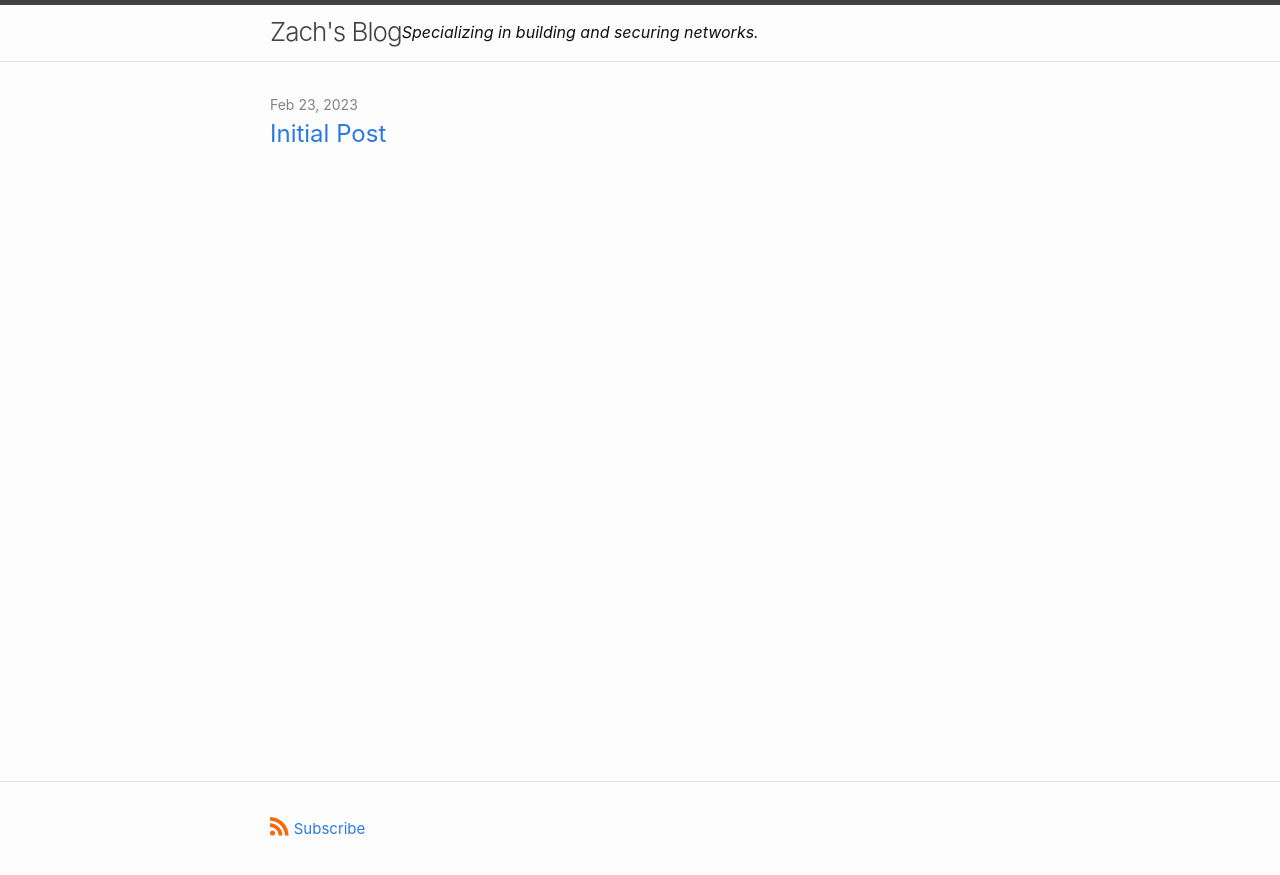
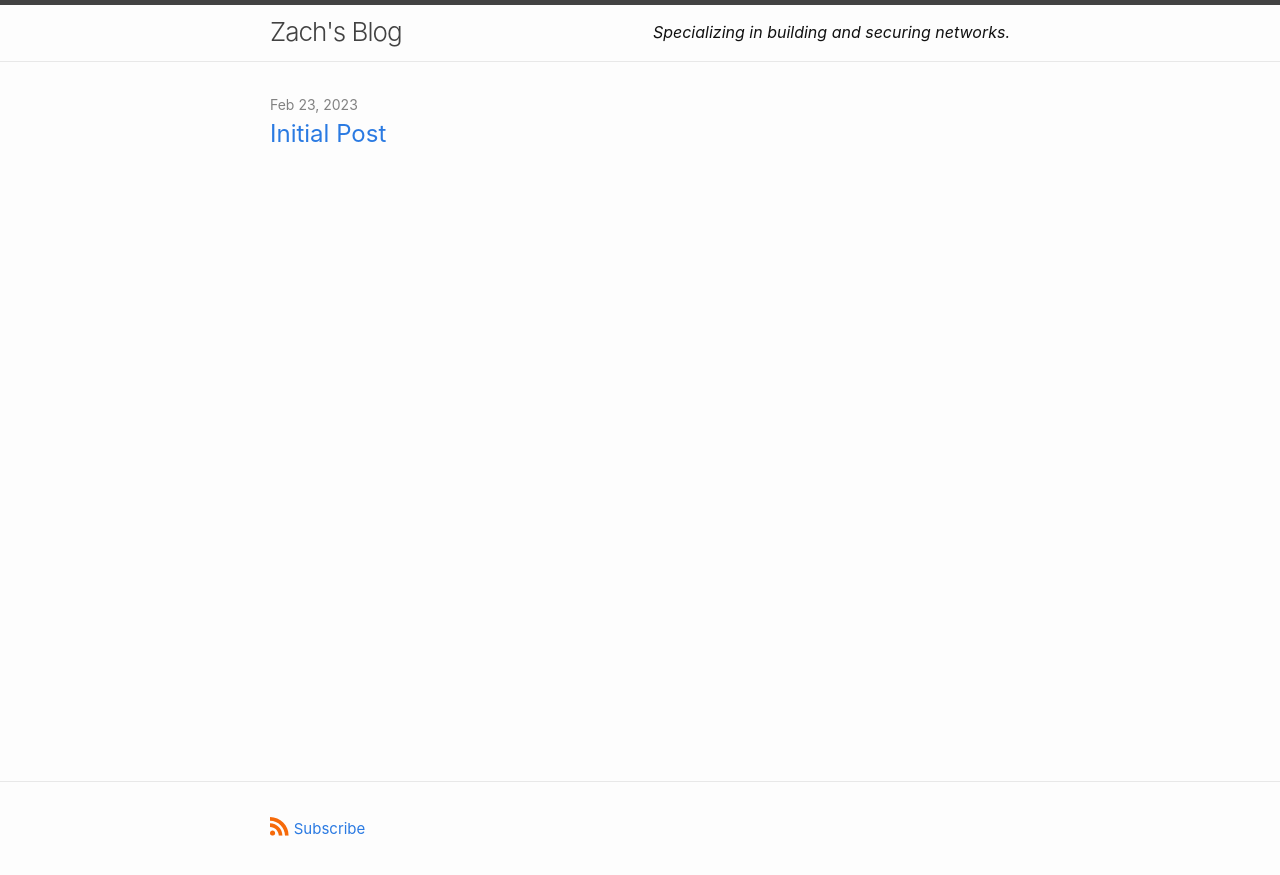
Before and after one commit to Zakkaruu/blog, a Jekyll site: the page built from index.md, in a window 1280 px wide. Shown: the top 875 px of the page. Built offline with Jekyll 4.4.1, drawn with Linux system fonts in a browser that asks for light colours; our own code applies the rules of GitHub Pages for plain Markdown files.

Commit message:
Update header.html

```diff
--- a/_includes/header.html
+++ b/_includes/header.html
@@ -18,6 +17,9 @@
           </span>
         </label>
 
+        <div class="trigger">
+          <i>Specializing in building and securing networks.</i>
+        </div>
       </nav>
     {%- endif -%}
   </div>
```
Also changed, not shown: other parts of _includes/header.html (+0 -1 lines).
